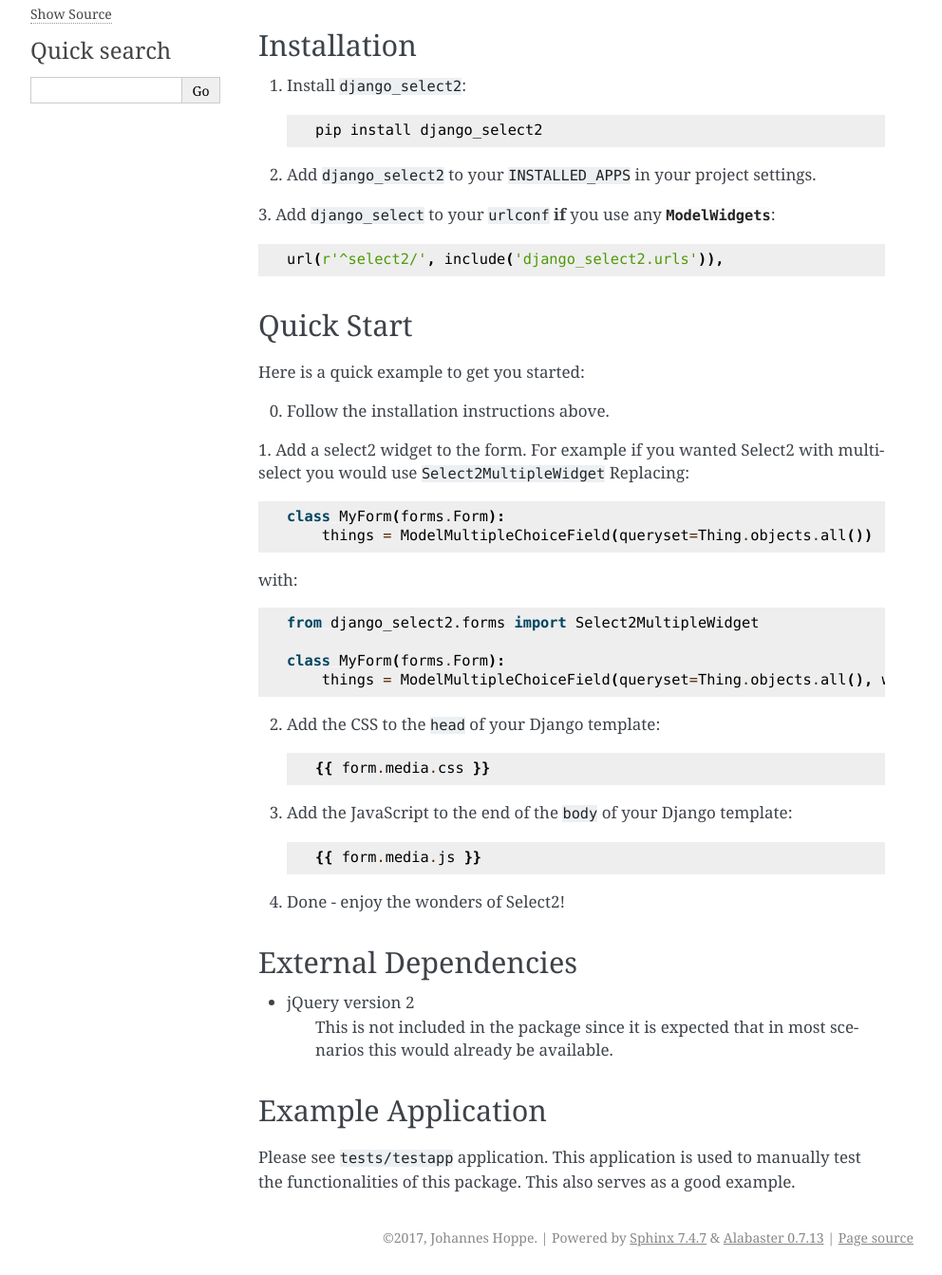
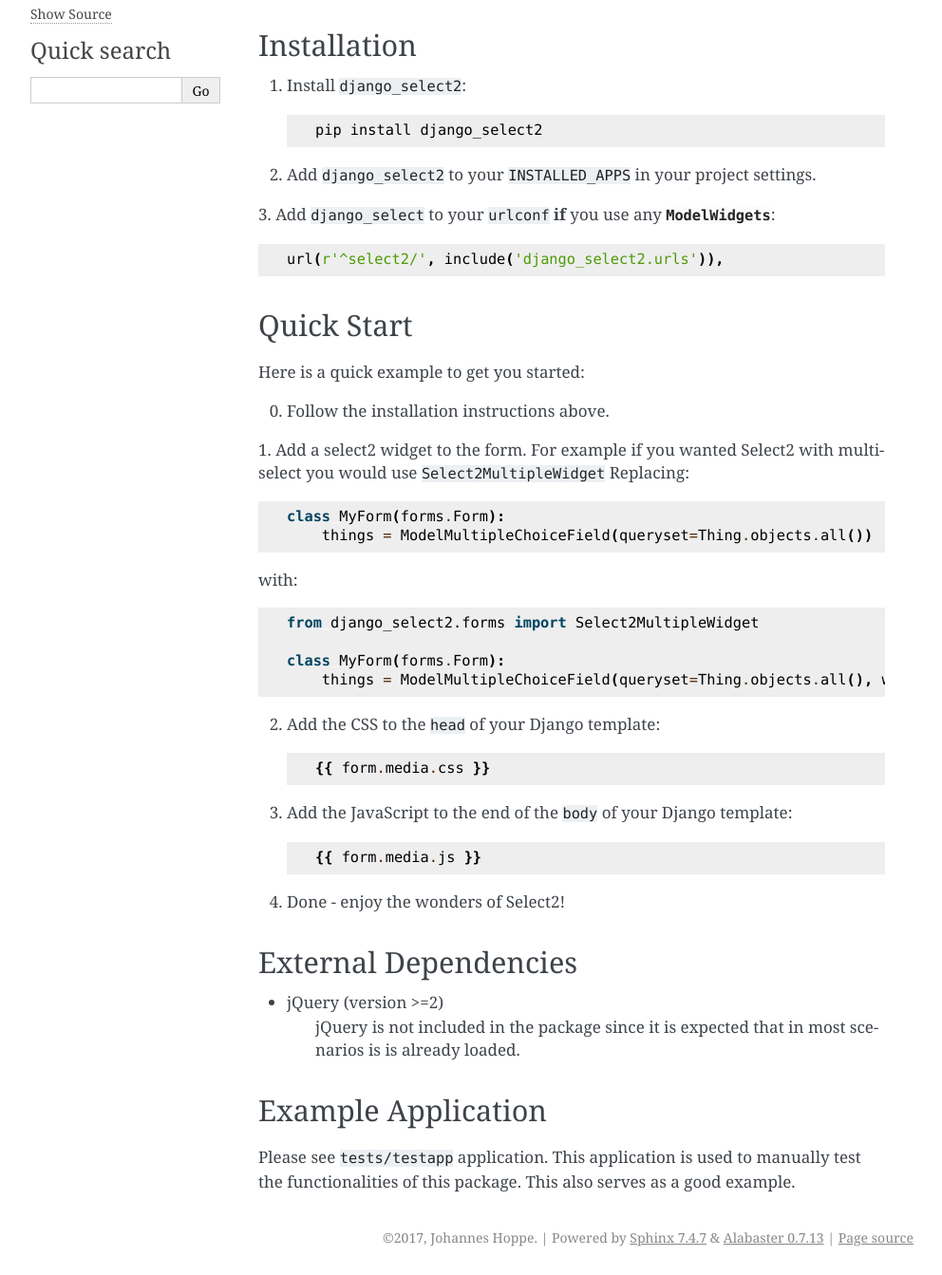
Before and after one commit to vitalii312/Vacasa, a Sphinx documentation site: the page built from docs/get_started.rst, in a window 1280 px wide, cut to the strip 272-1615 px from the top of the page. Shown: the whole strip at 95% size, without its empty margins (148-1140 px from the left). Built offline with Sphinx 7.4.7, drawn with Linux system fonts in a browser that asks for light colours.

Commit message:
Fix #574 -- Update jQuery documentation
Update jQuery documentation to reflect jQuery versino support.

```diff
--- a/docs/get_started.rst
+++ b/docs/get_started.rst
@@ -57,9 +57,9 @@
 External Dependencies
 ---------------------
 
-* jQuery version 2
-    This is not included in the package since it is expected
-    that in most scenarios this would already be available.
+* jQuery (version >=2)
+    jQuery is not included in the package since it is expected
+    that in most scenarios is is already loaded.
 
 Example Application
 -------------------
```
